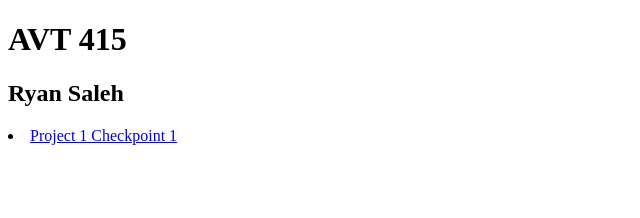
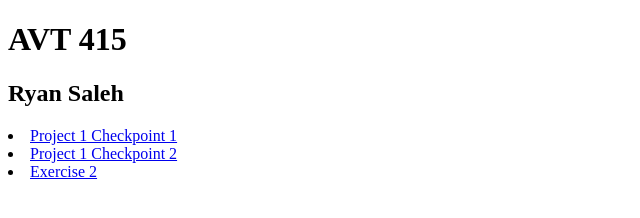
Before and after one commit to ryansaleh1/avt415, a plain HTML site: page index.html in a window 1280 px wide. Shown: the whole page, without its empty margins (0-640 px from the left). Drawn offline with Linux system fonts and the light colour scheme.

Commit message:
Add files via upload

```diff
--- a/index.html
+++ b/index.html
@@ -10,6 +10,8 @@
 	<h2>Ryan Saleh</h2>
 	<p></p>
 	<li><a href="p1c1/index.html">Project 1 Checkpoint 1 </a></li>
+	<li><a href="https://www.figma.com/design/5FVLs9aiaq7gywhx8N6pVp/P1--Checkpoint-2?node-id=0-1&m=dev&t=NLVj6S5RlZeKa9AS-1">Project 1 Checkpoint 2 </a></li>
+	<li><a href="https://www.figma.com/proto/eiLggLnKUOYQvN0XIpLDq1/Exercise-2?node-id=0-1&t=NaKj4o0bKmecwzND-1">Exercise 2 </a></li>
 	<p></p>
 	</body>
 	</html>
```
